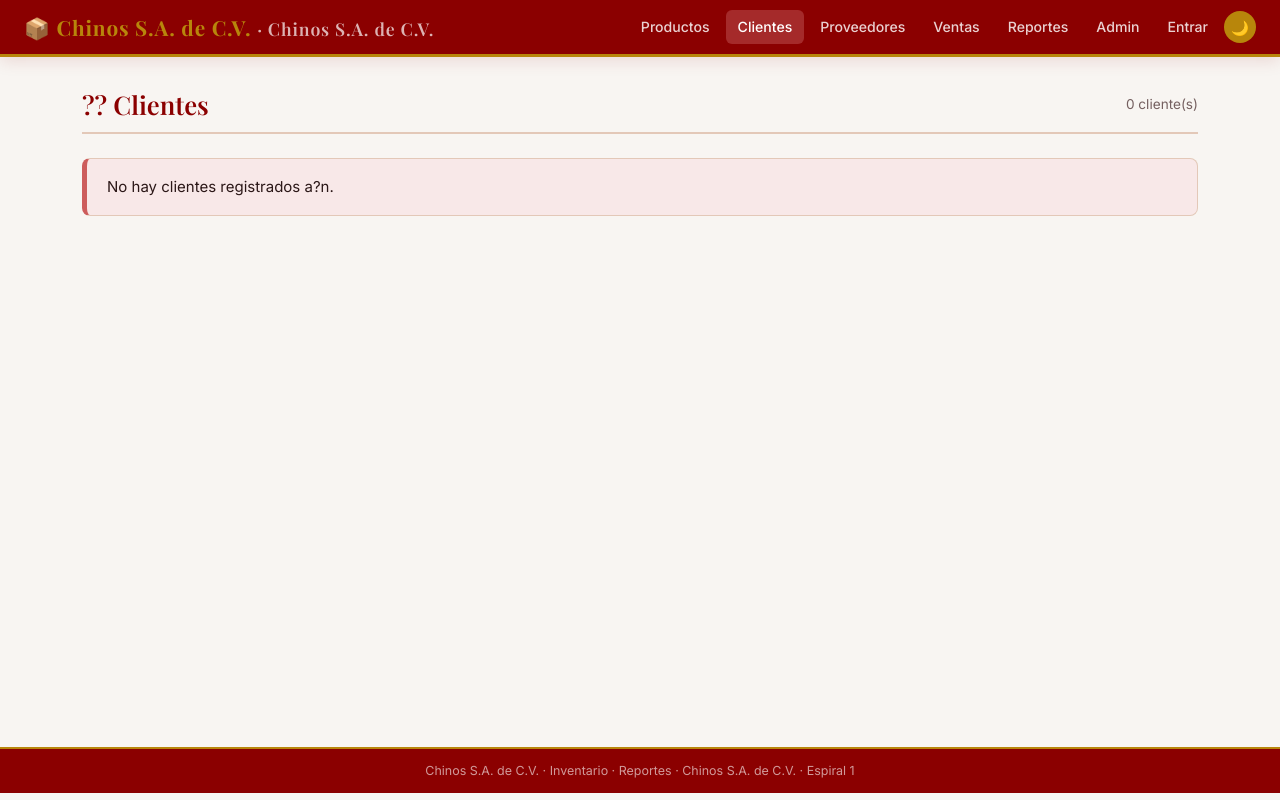
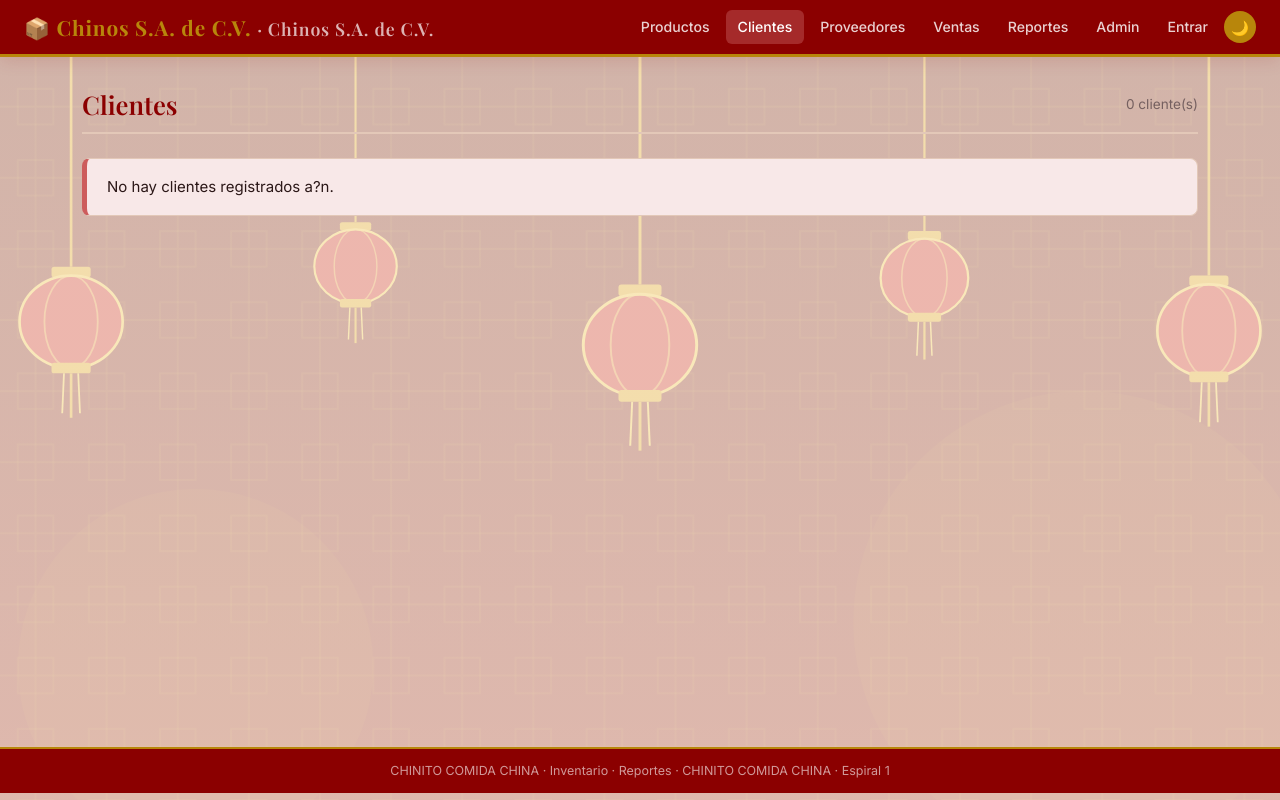
Before and after one commit to hernandez-josue/django, a Django app: page /clientes/lista/ in a window 1280 px wide. Run offline with Django 4.2, Linux system fonts and the light colour scheme; data that the repository does not hold is empty.

Commit message:
Agregar datos y actualizar ERP de comida china

```diff
--- a/clientes/templates/clientes/lista.html
+++ b/clientes/templates/clientes/lista.html
@@ -4,7 +4,7 @@
 
 {% block content %}
 <div class="erp-page-title">
-    <h2>?? Clientes</h2>
+    <h2><i class="fas fa-users"></i> Clientes</h2>
     <span style="margin-left:auto;color:var(--clr-muted);font-size:.85rem;">
         {{ page_obj.paginator.count }} cliente(s)
     </span>
--- a/core/urls.py
+++ b/core/urls.py
@@ -1,3 +1,4 @@
+
 # core/urls.py
 """Enrutador principal del ERP Django — W09."""
 from django.contrib import admin
@@ -18,3 +19,17 @@ urlpatterns = [
     path('ventas/',      include('ventas.urls',       namespace='ventas')),
     path('reportes/',    include('reportes.urls',     namespace='reportes')),
 ] + static(settings.MEDIA_URL, document_root=settings.MEDIA_ROOT)
+
+# Archivos estáticos: habilitar para pruebas locales con DEBUG=False.
+if settings.DEBUG is False:
+    from django.views.static import serve
+
+    urlpatterns += [
+        path(
+            'static/<path:path>',
+            serve,
+            {
+                'document_root': str(settings.STATICFILES_DIRS[0]),
+            },
+        ),
+    ]
--- a/productos/templates/productos/lista.html
+++ b/productos/templates/productos/lista.html
@@ -4,7 +4,7 @@
 
 {% block content %}
 <div class="erp-page-title">
-    <h2>?? Productos</h2>
+    <h2><i class="fas fa-box"></i> Productos</h2>
     <span style="margin-left:auto;color:var(--clr-muted);font-size:.85rem;">
         {{ page_obj.paginator.count }} producto(s)
     </span>
--- a/templates/base.html
+++ b/templates/base.html
@@ -1,3 +1,4 @@
+{% load static %}
 <!DOCTYPE html>
 <html lang="es" data-theme="light">
 <head>
@@ -59,12 +60,27 @@
     --shadow-sm  : 0 1px 4px rgba(0,0,0,.3);
     --shadow-md  : 0 4px 16px rgba(0,0,0,.4);
 }
+html { background: #5a0a0a; }
+body::before {
+    content: "";
+    position: fixed;
+    inset: 0;
+    z-index: -1;
+    background:
+        linear-gradient(rgba(255,245,230,.72), rgba(255,245,230,.72)),
+        url("{% static 'img/fondo_restaurante.svg' %}") center / cover no-repeat;
+}
+[data-theme="dark"] body::before {
+    background:
+        linear-gradient(rgba(20,10,10,.65), rgba(20,10,10,.65)),
+        url("{% static 'img/fondo_restaurante.svg' %}") center / cover no-repeat;
+}
         /* BASE */
         *, *::before, *::after { box-sizing: border-box; }
         body {
             font-family: 'Inter','Segoe UI',sans-serif;
             font-size: 15px;
-            background: var(--clr-bg);
+            background: transparent;
             color: var(--clr-text);
             line-height: 1.6;
             transition: background .25s, color .25s;
@@ -309,7 +325,7 @@
 
 <!-- FOOTER -->
 <footer class="erp-footer">
-    Chinos S.A. de C.V. · Inventario · Reportes · Chinos S.A. de C.V. · Espiral 1
+    CHINITO COMIDA CHINA · Inventario · Reportes · CHINITO COMIDA CHINA · Espiral 1
 </footer>
 
 <!-- Bootstrap JS -->
```
Also changed, not shown: static/img/fondo_restaurante.svg (added), 1 other file.
